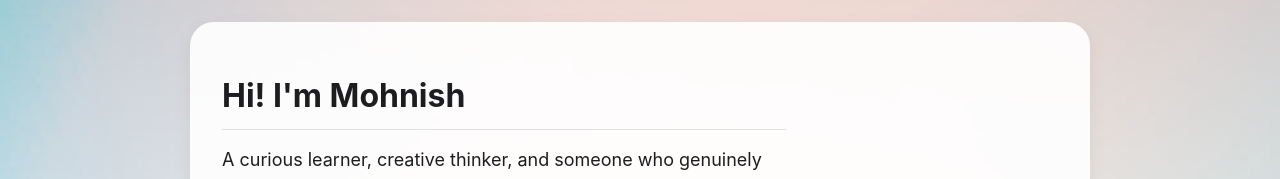
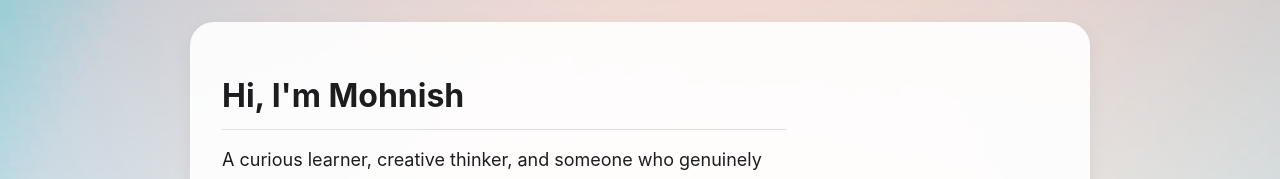
Before and after one commit to MohnishBangaru/mohnishbangaru.github.io, a plain HTML site: page index.html in a window 1280 px wide. Shown: the part 238-417 px from the top of the page. Drawn offline with Linux system fonts and the light colour scheme.

Commit message:
Update index.html

```diff
--- a/index.html
+++ b/index.html
@@ -33,7 +33,7 @@
     <section id="about" class="fade-in slide-up about-section">
       <div class="about-content">
         <div class="about-text">
-          <h2 class="typewrite">Hi! I'm Mohnish</h2>
+          <h2 class="typewrite">Hi, I'm Mohnish</h2>
 
           <p>A curious learner, creative thinker, and someone who genuinely enjoys building things that make life better. Whether it’s writing code, picking up a paintbrush, or diving into a new dataset, I’m always chasing the challenge that teaches me something new.</p>
 
```
